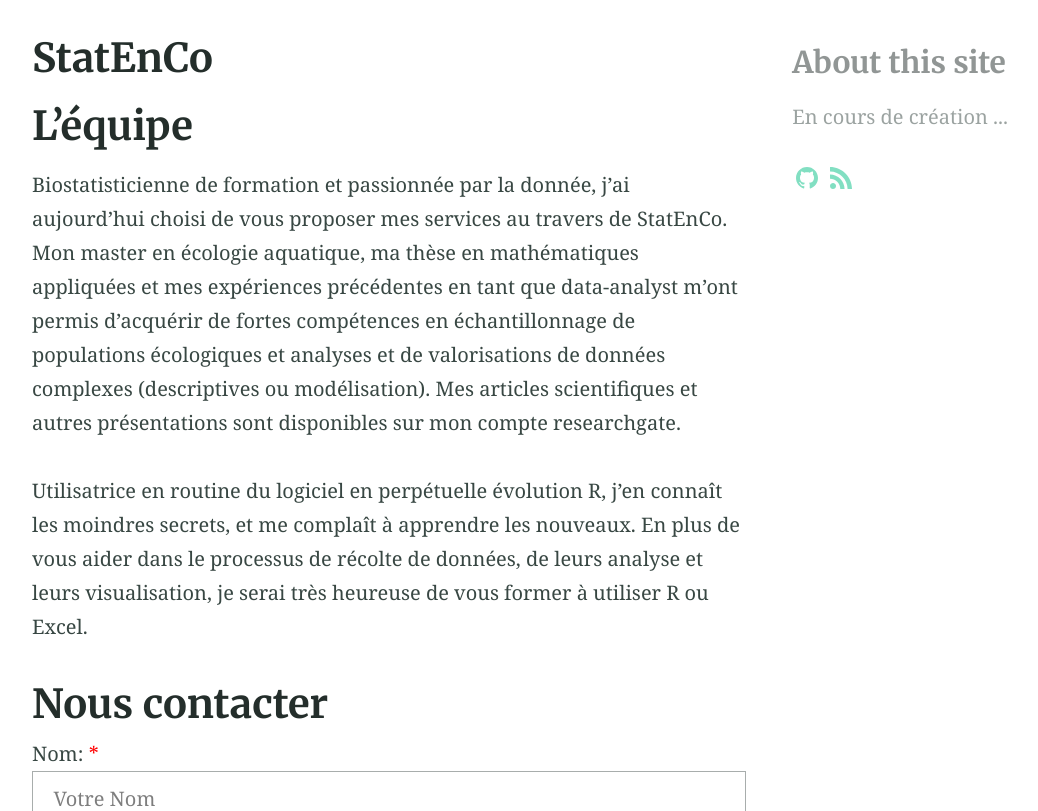
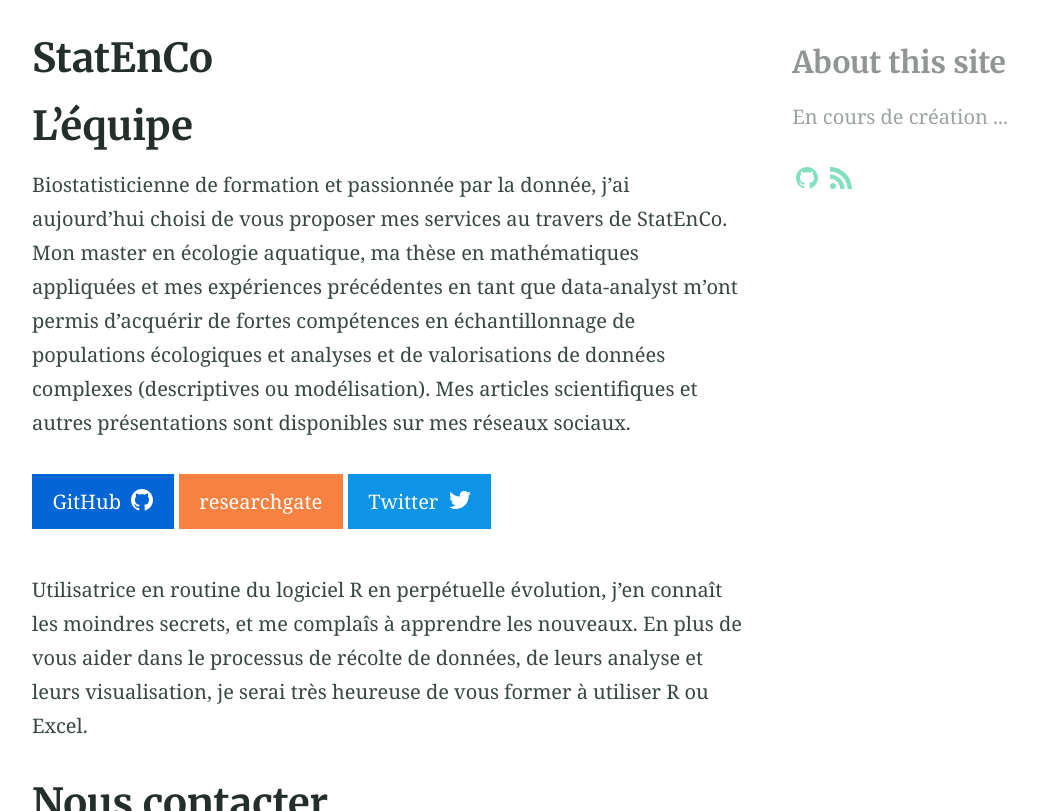
Before and after one commit to Claire-K/Claire-K.github.io, a Jekyll site: the page built from elements.md, in a window 1280 px wide and 900 px high, scrolled down 339 px, cut to the strip 89-900 px from the top of the window. Shown: the whole strip, without its empty margins (32-1070 px from the left). Built offline with Jekyll 4.4.1, drawn with Linux system fonts in a browser that asks for light colours.

Commit message:
Update elements.md

```diff
--- a/elements.md
+++ b/elements.md
@@ -9,9 +9,12 @@ aside: true
 
 # L'équipe
 
-Biostatisticienne de formation et passionnée par la donnée, j’ai aujourd’hui choisi de vous proposer mes services au travers de StatEnCo. Mon master en écologie aquatique, ma thèse en mathématiques appliquées et mes expériences précédentes en tant que data-analyst m’ont permis d’acquérir de fortes compétences en échantillonnage de populations écologiques et analyses et de valorisations de données complexes (descriptives ou modélisation). Mes articles scientifiques et autres présentations sont disponibles sur mon compte researchgate.
+Biostatisticienne de formation et passionnée par la donnée, j’ai aujourd’hui choisi de vous proposer mes services au travers de StatEnCo. Mon master en écologie aquatique, ma thèse en mathématiques appliquées et mes expériences précédentes en tant que data-analyst m’ont permis d’acquérir de fortes compétences en échantillonnage de populations écologiques et analyses et de valorisations de données complexes (descriptives ou modélisation). Mes articles scientifiques et autres présentations sont disponibles sur mes réseaux sociaux.
 
-Utilisatrice en routine du logiciel en perpétuelle évolution R, j’en connaît les moindres secrets, et me complaît à apprendre les nouveaux. En plus de vous aider dans le processus de récolte de données, de leurs analyse et leurs visualisation, je serai très heureuse de vous former à utiliser R ou Excel.
+{% include button.html text="GitHub" icon="github" link="https://github.com/Claire-K/" color="#0366d6" %} {% include button.html text="researchgate" link="https://www.researchgate.net/profile/Claire-Kermorvant" color="#f68140" %} {% include button.html text="Twitter" icon="twitter" link="https://twitter.com/KermorvantClai1" color="#0d94e7" %}
+
+Utilisatrice en routine du logiciel R en perpétuelle évolution, j’en connaît les moindres secrets, et me complaîs à apprendre les nouveaux. En plus de vous aider dans le processus de récolte de données, de leurs analyse et leurs visualisation, je serai très heureuse de vous former à utiliser R ou Excel.
+
 
 # Nous contacter
 
```
